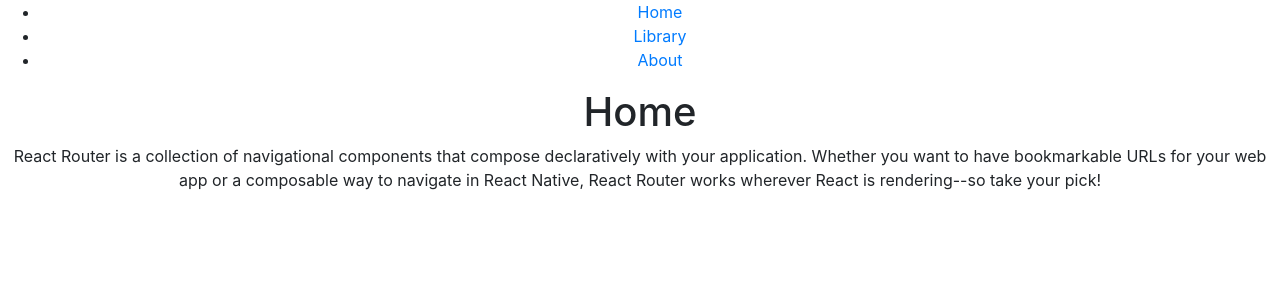
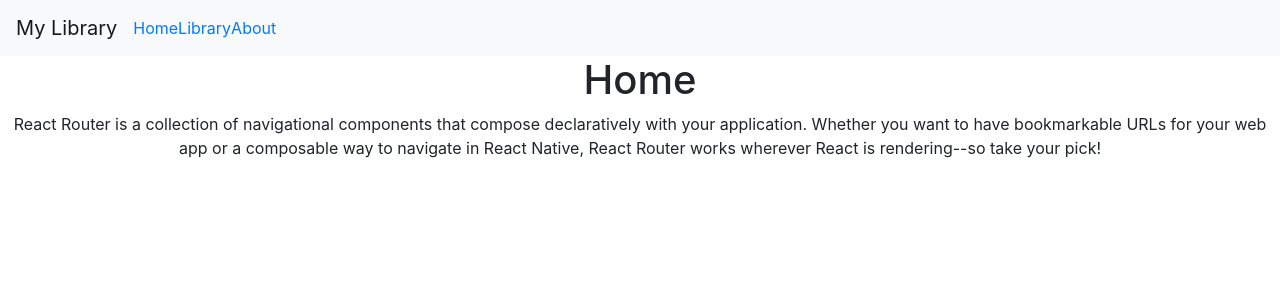
Before and after one commit to PadmaGnanapriya/react-basic-library-system, a React (Create React App) app: page / in a window 1280 px wide. Shown: the top 300 px of the page. Built offline with nearby package versions, Linux system fonts and the light colour scheme.

Commit message:
Add react bootstrap navbar

```diff
--- a/src/view/LibraryApp.tsx
+++ b/src/view/LibraryApp.tsx
@@ -4,6 +4,7 @@
 import {BrowserRouter as Router, Switch, Route, Link, useRouteMatch, useParams} from 'react-router-dom';
 import Home from "../components/Home";
 import About from "../components/About";
+import {Nav, Navbar} from 'react-bootstrap';
 
 const LibraryApp:React.FC = () => {
     let browserHistory;
@@ -12,19 +13,17 @@
 
             <Router>
                 <div>
-                    <nav>
-                        <ul>
-                            <li>
+                    <Navbar bg="light" expand="lg">
+                        <Navbar.Brand href="#home">My Library</Navbar.Brand>
+                        <Navbar.Toggle aria-controls="basic-navbar-nav" />
+                        <Navbar.Collapse id="basic-navbar-nav">
+                            <Nav className="mr-auto">
                                 <Link to="/">Home</Link>
-                            </li>
-                            <li>
                                 <Link to="/library">Library</Link>
-                            </li>
-                            <li>
                                 <Link to="/about">About</Link>
-                            </li>
-                        </ul>
-                    </nav>
+                            </Nav>
+                        </Navbar.Collapse>
+                    </Navbar>
 
                     <Switch>
                         <Route path="/about">
```
